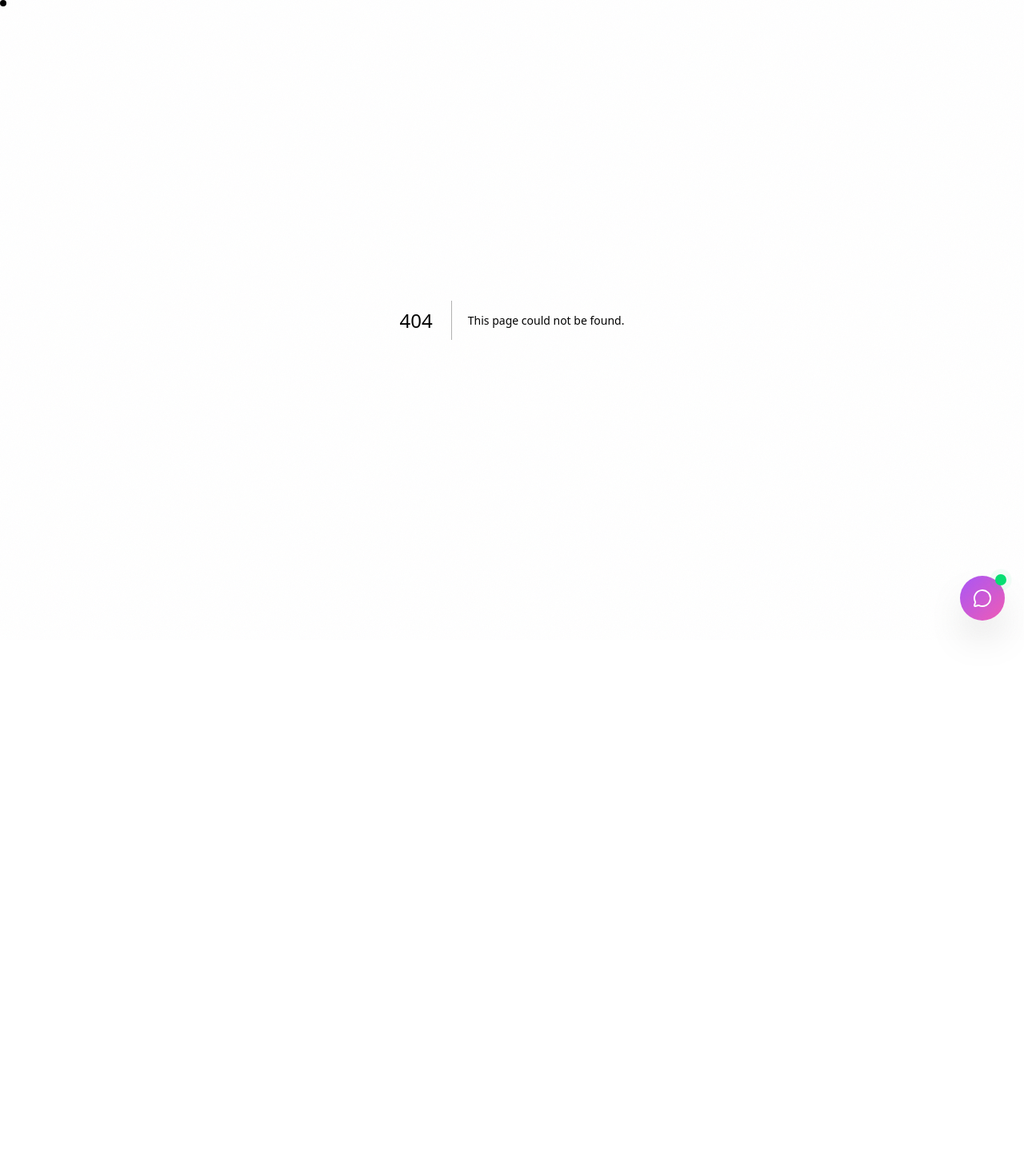
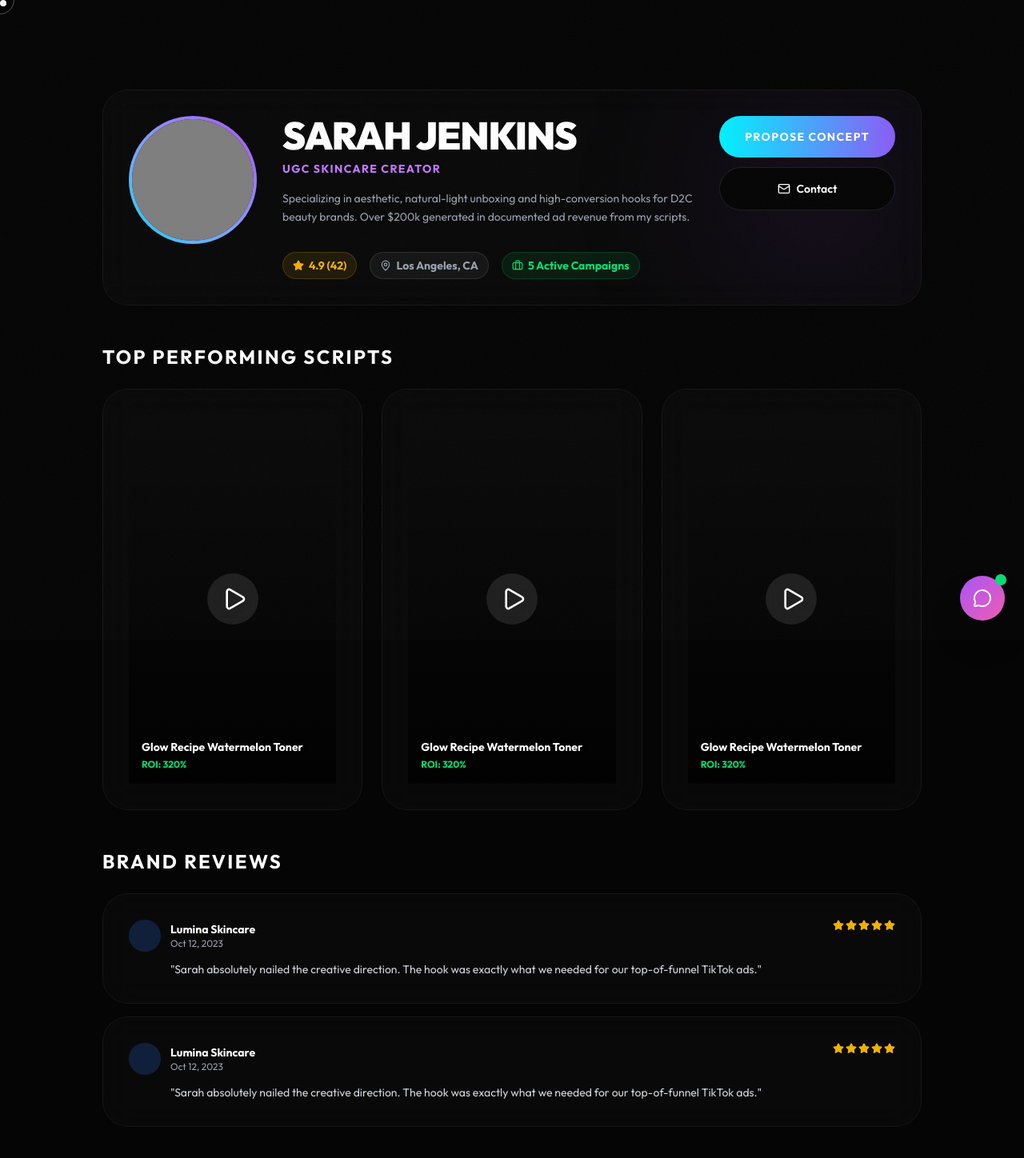
Before and after one commit to advikdivekar/ugc-marketplace, a Next.js app in the folder frontend/: page /writer/1 in a window 1280 px wide. Before the commit this address had no page. Shown: the top 1448 px of the page at 80% size. Before the commit the page ends 800 px from the top, so only its background shows below. Built offline with nearby package versions, Linux system fonts and the light colour scheme; grey boxes are pictures that could not be loaded.

Commit message:
writer change

```diff
--- /dev/null
+++ b/frontend/app/writer/[id]/page.tsx
@@ -0,0 +1,101 @@
+import { Star, Play, MapPin, Briefcase, Mail } from 'lucide-react';
+
+// This is a dynamic route matching `/writer/[id]` representing a public writer portfolio
+export default function PublicWriterProfile({ params }: { params: { id: string } }) {
+    // In a real app, you would fetch profile details based on `params.id` here
+
+    return (
+        <div className="min-h-screen bg-[#050505] pt-28 pb-20 px-6 sm:px-12">
+            <div className="max-w-5xl mx-auto space-y-12">
+                {/* Header Section */}
+                <div className="glass-card p-8 md:p-12 rounded-[2rem] border border-white/5 relative overflow-hidden">
+                    <div className="absolute top-0 right-0 w-64 h-64 bg-purple-500/10 blur-[100px] rounded-full" />
+                    <div className="flex flex-col md:flex-row items-center md:items-start gap-8 relative z-10">
+                        <div className="w-32 h-32 md:w-40 md:h-40 shrink-0 bg-gradient-to-tr from-cyan-400 to-purple-500 rounded-full p-1">
+                            <div className="w-full h-full bg-black rounded-full flex items-center justify-center overflow-hidden relative">
+                                <img src="https://images.unsplash.com/photo-1534528741775-53994a69daeb?w=400&h=400&fit=crop" alt="Avatar" className="w-full h-full object-cover opacity-80" />
+                            </div>
+                        </div>
+
+                        <div className="text-center md:text-left flex-1 space-y-4">
+                            <div>
+                                <h1 className="text-3xl md:text-5xl font-black text-white uppercase tracking-tight">Sarah Jenkins</h1>
+                                <p className="text-purple-400 font-bold uppercase tracking-widest text-sm mt-2">UGC Skincare Creator</p>
+                            </div>
+
+                            <p className="text-gray-400 max-w-2xl leading-relaxed text-sm">
+                                Specializing in aesthetic, natural-light unboxing and high-conversion hooks for D2C beauty brands. Over $200k generated in documented ad revenue from my scripts.
+                            </p>
+
+                            <div className="flex flex-wrap items-center justify-center md:justify-start gap-4 pt-4">
+                                <div className="flex items-center gap-1.5 text-yellow-500 bg-yellow-500/10 px-3 py-1.5 rounded-full text-sm font-bold border border-yellow-500/20">
+                                    <Star fill="currentColor" size={14} /> 4.9 (42)
+                                </div>
+                                <div className="flex items-center gap-1.5 text-gray-400 bg-white/5 px-3 py-1.5 rounded-full text-sm font-bold border border-white/10">
+                                    <MapPin size={14} /> Los Angeles, CA
+                                </div>
+                                <div className="flex items-center gap-1.5 text-green-400 bg-green-500/10 px-3 py-1.5 rounded-full text-sm font-bold border border-green-500/20">
+                                    <Briefcase size={14} /> 5 Active Campaigns
+                                </div>
+                            </div>
+                        </div>
+
+                        <div className="shrink-0 flex flex-col gap-3 w-full md:w-auto mt-4 md:mt-0 pt-4 md:pt-0">
+                            <button className="btn-premium w-full !py-4 px-8 text-sm">
+                                Propose Concept
+                            </button>
+                            <button className="btn-dark w-full !py-4 px-8 text-sm flex items-center justify-center gap-2">
+                                <Mail size={16} /> Contact
+                            </button>
+                        </div>
+                    </div>
+                </div>
+
+                {/* Portfolio Showcase */}
+                <div className="space-y-6">
+                    <h2 className="text-2xl font-bold uppercase tracking-widest text-white">Top Performing Scripts</h2>
+                    <div className="grid grid-cols-1 md:grid-cols-2 lg:grid-cols-3 gap-6">
+                        {[1, 2, 3].map((item) => (
+                            <div key={item} className="glass-card group rounded-[2rem] overflow-hidden border border-white/5 hover:border-purple-500/50 transition-all duration-300">
+                                <div className="aspect-[9/16] bg-[#0a0a0a] relative group flex items-center justify-center overflow-hidden">
+                                    <div className="absolute inset-0 bg-gradient-to-t from-black/80 to-transparent z-10" />
+                                    <div className="w-16 h-16 rounded-full bg-white/10 backdrop-blur-sm flex items-center justify-center z-20 group-hover:scale-110 transition-transform">
+                                        <Play className="text-white ml-1 w-8 h-8 filter drop-shadow-lg" />
+                                    </div>
+                                    <div className="absolute bottom-4 left-4 right-4 z-20">
+                                        <p className="text-sm font-bold text-white shadow-black drop-shadow-md">Glow Recipe Watermelon Toner</p>
+                                        <p className="text-xs text-green-400 font-bold mt-1">ROI: 320%</p>
+                                    </div>
+                                </div>
+                            </div>
+                        ))}
+                    </div>
+                </div>
+
+                {/* Reviews */}
+                <div className="space-y-6">
+                    <h2 className="text-2xl font-bold uppercase tracking-widest text-white">Brand Reviews</h2>
+                    <div className="space-y-4">
+                        {[1, 2].map(review => (
+                            <div key={review} className="glass-card p-6 rounded-2xl border border-white/5 space-y-3">
+                                <div className="flex justify-between items-start">
+                                    <div className="flex items-center gap-3">
+                                        <div className="w-10 h-10 rounded-full bg-blue-500/20" />
+                                        <div>
+                                            <p className="text-sm font-bold text-white">Lumina Skincare</p>
+                                            <p className="text-xs text-gray-400">Oct 12, 2023</p>
+                                        </div>
+                                    </div>
+                                    <div className="flex items-center text-yellow-500 gap-0.5">
+                                        <Star fill="currentColor" size={14} /><Star fill="currentColor" size={14} /><Star fill="currentColor" size={14} /><Star fill="currentColor" size={14} /><Star fill="currentColor" size={14} />
+                                    </div>
+                                </div>
+                                <p className="text-gray-300 text-sm pl-13">"Sarah absolutely nailed the creative direction. The hook was exactly what we needed for our top-of-funnel TikTok ads."</p>
+                            </div>
+                        ))}
+                    </div>
+                </div>
+            </div>
+        </div>
+    );
+}
```
